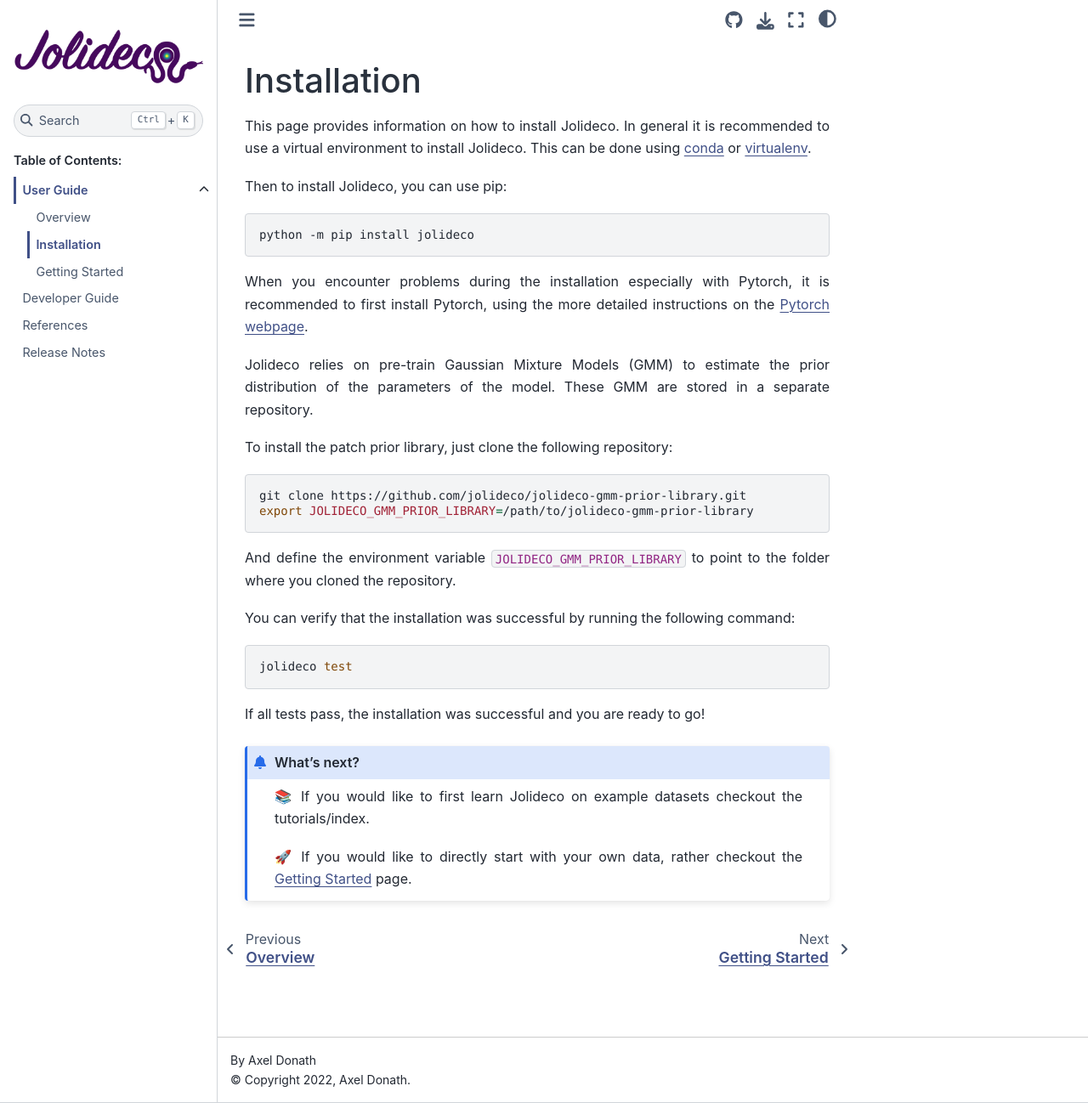
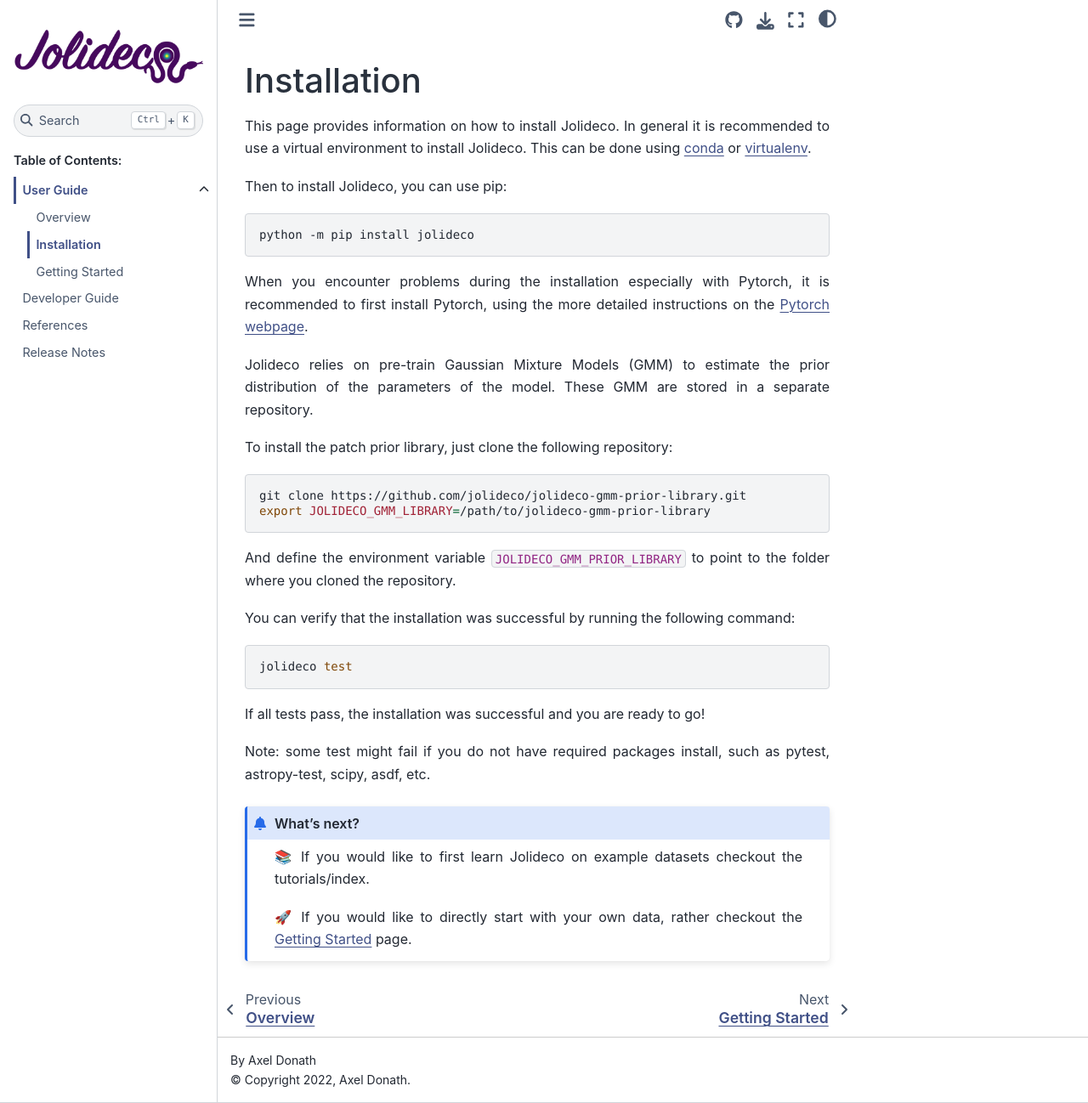
Before and after one commit to jolideco/jolideco, a Sphinx documentation site: the page built from docs/user/installation.rst, in a window 1280 px wide and 1298 px high. Shown: the whole window at 85% size. Built offline with Sphinx 7.4.7 and the Sphinx Book theme 1.1.4, drawn with Linux system fonts in a browser that asks for light colours; pages that are not in the unit, such as notebooks, are missing from menus; the version number could not be read and is left out.

Commit message:
updated path to the prior library

```diff
--- a/docs/user/installation.rst
+++ b/docs/user/installation.rst
@@ -26,7 +26,7 @@ To install the patch prior library, just clone the following  repository:
 .. code:: bash
 
     git clone https://github.com/jolideco/jolideco-gmm-prior-library.git
-    export JOLIDECO_GMM_PRIOR_LIBRARY=/path/to/jolideco-gmm-prior-library
+    export JOLIDECO_GMM_LIBRARY=/path/to/jolideco-gmm-prior-library
 
 And define the environment variable ``JOLIDECO_GMM_PRIOR_LIBRARY`` to point to the
 folder where you cloned the repository.
@@ -40,6 +40,9 @@ command:
 
 If all tests pass, the installation was successful and you are ready to go!
 
+Note: some test might fail if you do not have required packages install, such as pytest,
+astropy-test, scipy, asdf, etc.
+
 
 .. admonition:: What's next?
 
```
